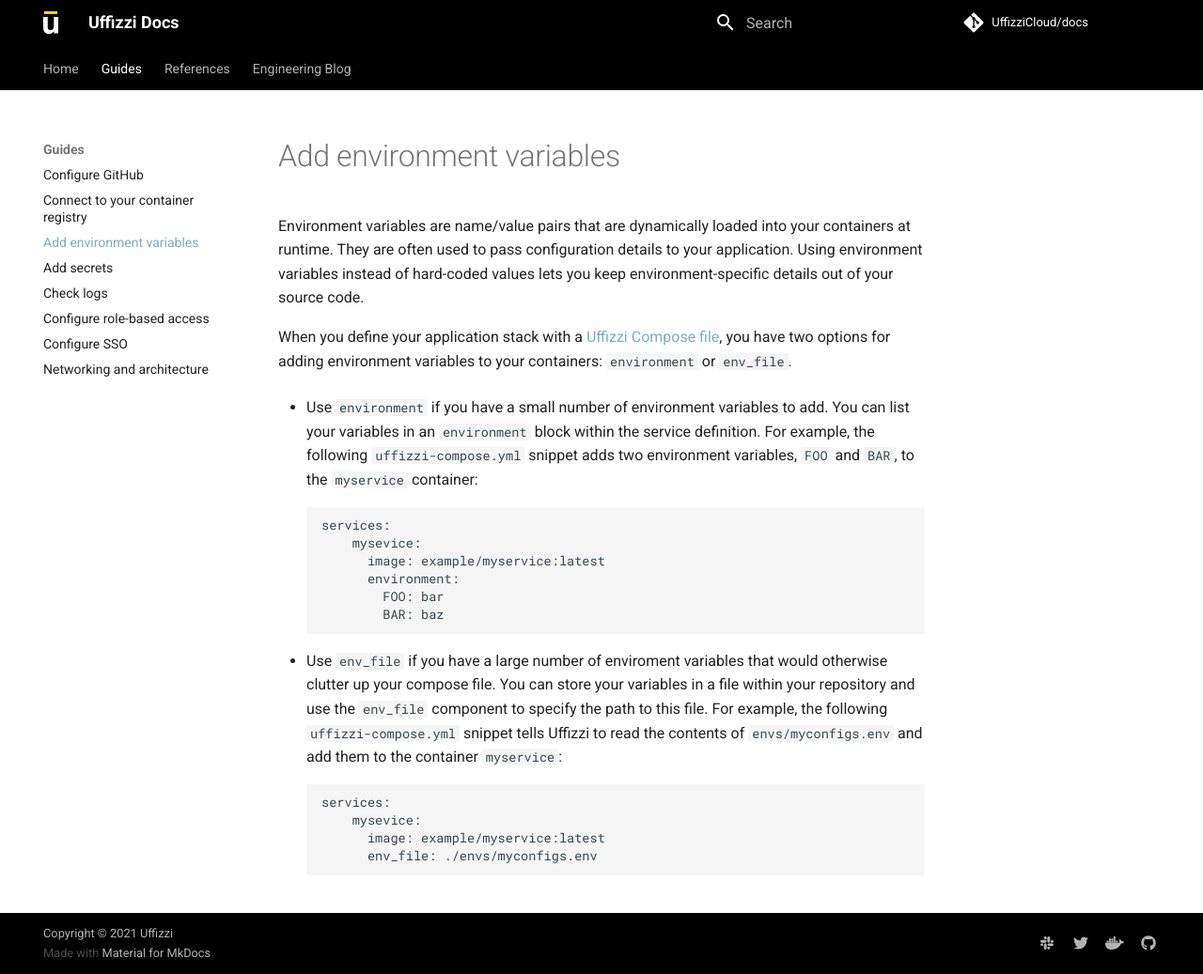
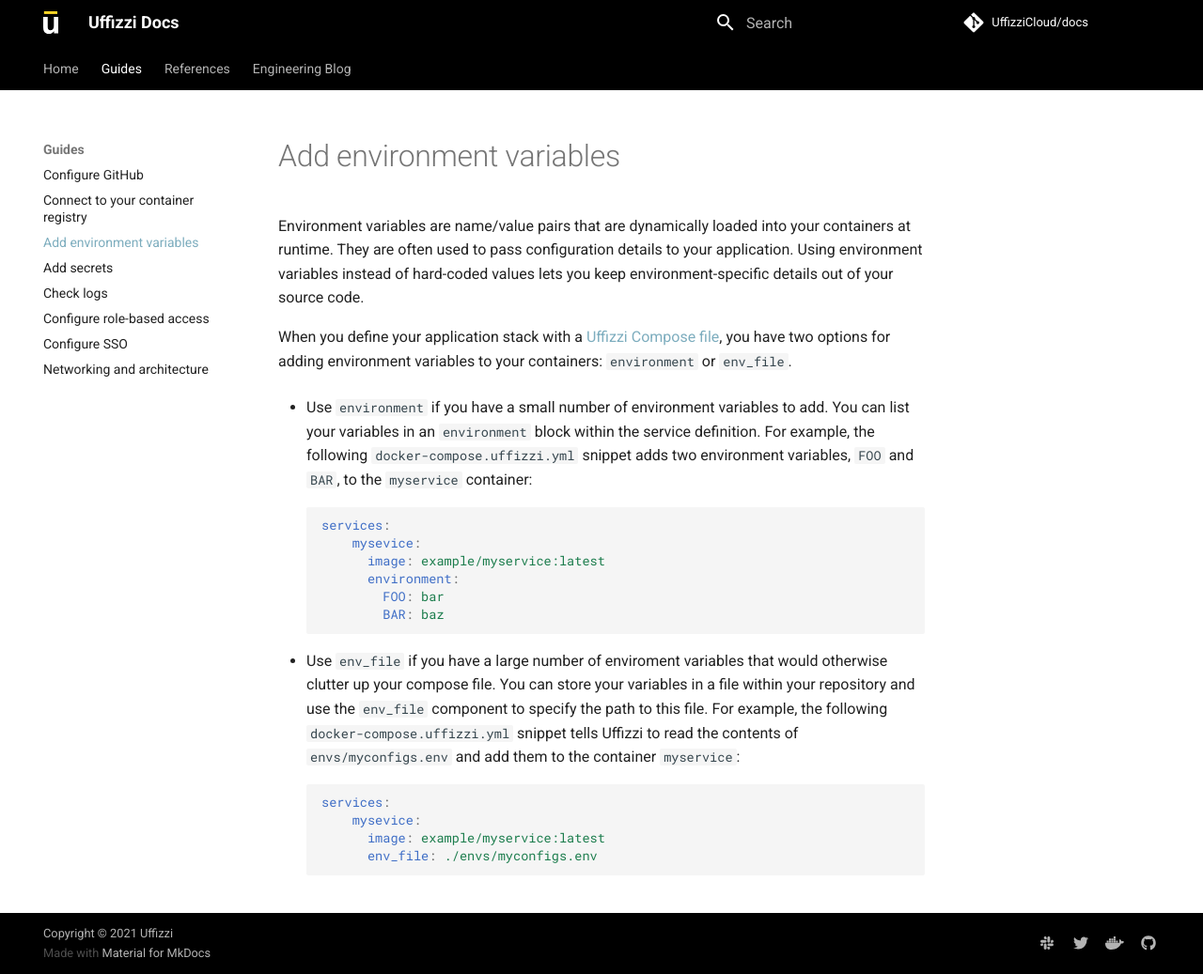
Before and after one commit to UffizziCloud/docs, an MkDocs documentation site: the page built from docs/guides/environment-variables.md, in a window 1280 px wide and 1037 px high. Shown: the whole window at 94% size. Built offline with MkDocs 1.6.1 and Material for MkDocs 9.7.7, drawn with Linux system fonts in a browser that asks for light colours; comment, search, counter and statistics services are not loaded.

Commit message:
Update environment-variables.md

````diff
--- a/docs/guides/environment-variables.md
+++ b/docs/guides/environment-variables.md
@@ -4,8 +4,8 @@
 
 When you define your application stack with a [Uffizzi Compose file](../references/compose-spec.md), you have two options for adding environment variables to your containers: `environment` or `env_file`.
 
-* Use `environment` if you have a small number of environment variables to add. You can list your variables in an `environment` block within the service definition. For example, the following `uffizzi-compose.yml` snippet adds two environment variables, `FOO` and `BAR`, to the `myservice` container:
-```
+* Use `environment` if you have a small number of environment variables to add. You can list your variables in an `environment` block within the service definition. For example, the following `docker-compose.uffizzi.yml` snippet adds two environment variables, `FOO` and `BAR`, to the `myservice` container:
+```yaml
 services:
     mysevice:
       image: example/myservice:latest
@@ -14,8 +14,8 @@
         BAR: baz
 ```
 
-* Use `env_file` if you have a large number of enviroment variables that would otherwise clutter up your compose file. You can store your variables in a file within your repository and use the `env_file` component to specify the path to this file. For example, the following `uffizzi-compose.yml` snippet tells Uffizzi to read the contents of `envs/myconfigs.env` and add them to the container `myservice`:
-```
+* Use `env_file` if you have a large number of enviroment variables that would otherwise clutter up your compose file. You can store your variables in a file within your repository and use the `env_file` component to specify the path to this file. For example, the following `docker-compose.uffizzi.yml` snippet tells Uffizzi to read the contents of `envs/myconfigs.env` and add them to the container `myservice`:
+```yaml
 services:
     mysevice:
       image: example/myservice:latest
````
